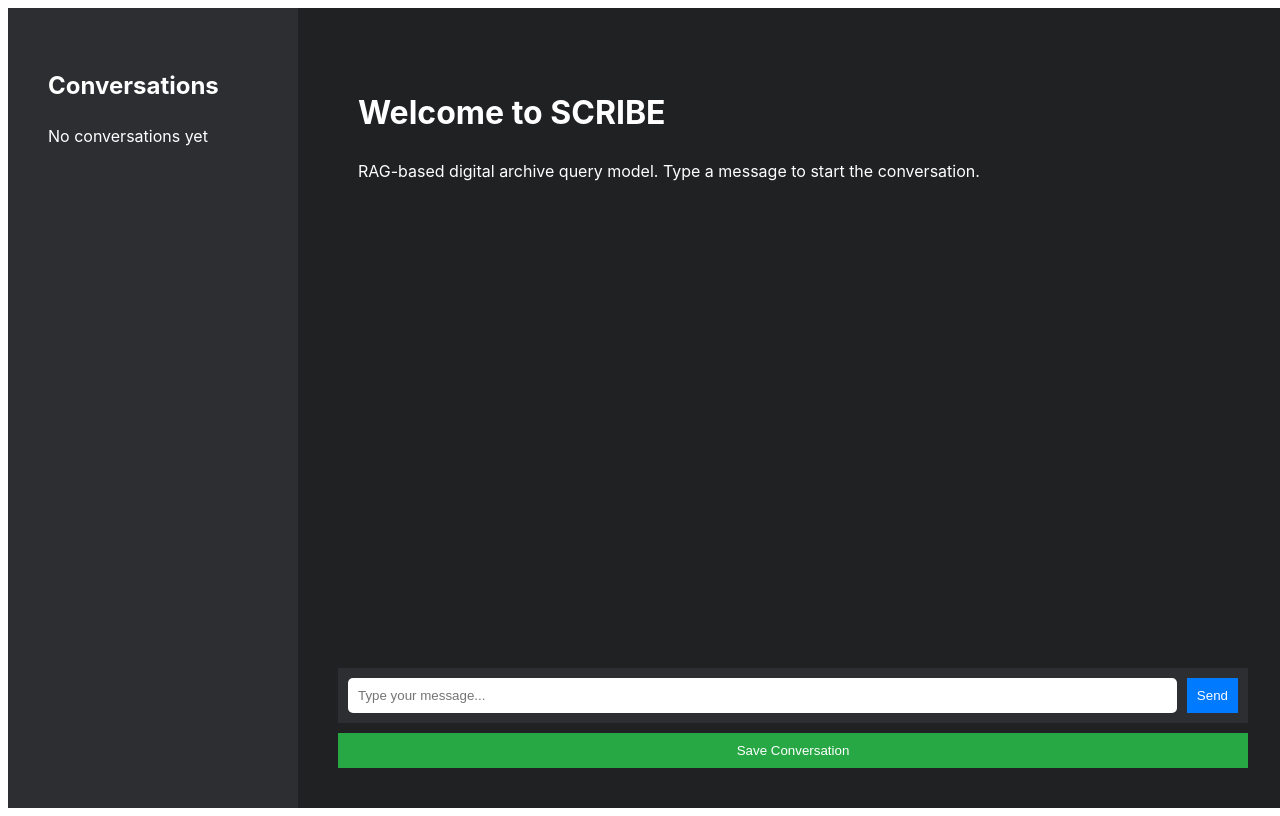
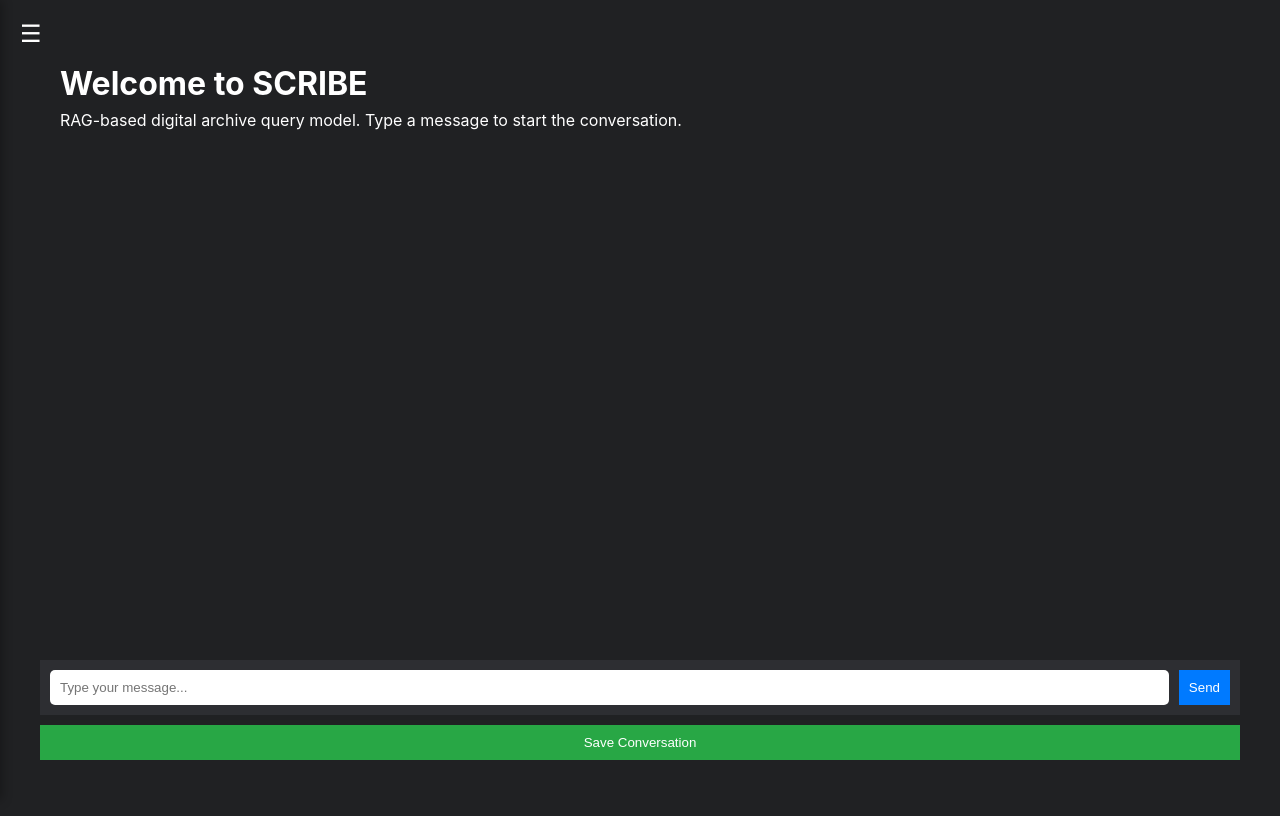
Before and after one commit to RileyHeike/scribe, a React (Vite) app in the folder scribe-app/: page / in a window 1280 px wide. Built offline with nearby package versions, Linux system fonts and the light colour scheme.

Commit message:
SideBar update

```diff
--- a/scribe-app/src/App.css
+++ b/scribe-app/src/App.css
@@ -1,3 +1,17 @@
+* {
+  margin: 0;
+  padding: 0;
+  box-sizing: border-box;
+}
+
+html, body {
+  height: 100%;
+  width: 100%;
+  background-color: #202123;
+  overflow: hidden;
+  border: none;
+}
+
 :root {
   font-family: Inter, system-ui, Avenir, Helvetica, Arial, sans-serif;
   line-height: 1.5;
@@ -7,22 +21,11 @@
 /* App container - side-by-side layout */
 .app-container {
   display: flex;
-  flex-direction: row;
   height: 100vh;
   width: 100vw;
   background-color: #202123;
   color: white;
   overflow: hidden;
-}
-
-/* Sidebar (History Panel) */
-.history-panel {
-  width: 250px;
-  background-color: #2d2e32;
-  padding: 20px;
-  overflow-y: auto;
-  flex-shrink: 0;
-  display: block;
 }
 
 /* Chat container now takes up the rest of the screen */
@@ -44,6 +47,7 @@
   overflow-y: auto;
   width: 100%;
   padding: 20px;
+  border: none;
 }
 
 /* Make sure chat bubbles don't overflow */
@@ -103,8 +107,7 @@
 }
 
 .hamburger-menu {
-  display: none;
-  position: absolute;
+  position: fixed;
   top: 20px;
   left: 20px;
   font-size: 24px;
@@ -112,22 +115,29 @@
   color: white;
   border: none;
   cursor: pointer;
+  z-index: 10;
+}
+
+.sidebar-overlay.show + .hamburger-menu {
+  display: none;
 }
 
 .sidebar-overlay {
-  display: none;
   position: fixed;
   top: 0;
   left: 0;
-  width: 100%;
+  width: 250px;
   height: 100%;
-  background-color: rgba(0, 0, 0, 0.7);
+  background-color: rgba(0, 0, 0);
+  box-shadow: 2px 0px 10px rgba(0, 0, 0, 0.3);
+  transform: translateX(-100%);
+  transition: transform 0.3s ease-in-out;
   justify-content: center;
   align-items: center;
 }
 
 .sidebar-overlay.show {
-  display: flex;
+  transform: translateX(0);
 }
 
 /* Sidebar Content */
@@ -146,7 +156,9 @@
   color: white;
   font-size: 24px;
   cursor: pointer;
-  float: right;
+  position: absolute;
+  top: 15px;
+  right: 15px;
 }
 
 
--- a/scribe-app/src/App.jsx
+++ b/scribe-app/src/App.jsx
@@ -7,7 +7,7 @@ const App = () => {
   const [conversations, setConversations] = useState([]);
   const [currentConversation, setCurrentConversation] = useState([]);
   const [welcomeVisible, setWelcomeVisible] = useState(true);
-  const [sidebarOpen, setSidebarOpen] = useState(false); // Tracks sidebar visibility
+  const [sidebarOpen, setSidebarOpen] = useState(false); // Sidebar always starts closed
 
   const handleSendMessage = (text) => {
     if (!text.trim()) return;
@@ -35,29 +35,18 @@ const App = () => {
 
   return (
     <div className="app-container">
-      {/* Sidebar (Always Visible on Large Screens) */}
-      <div className="history-panel">
+      {/* Hamburger Menu */}
+      {!sidebarOpen && (
+         <button className="hamburger-menu" onClick={() => setSidebarOpen(true)}>☰</button>
+      )}
+      {/* Sidebar Overlay - Permanently Toggled by the Button */}
+      <div className={`sidebar-overlay ${sidebarOpen ? "show" : ""}`}>
+        <button className="close-sidebar" onClick={() => setSidebarOpen(false)}>×</button>
         <ConversationHistory
           conversations={conversations}
           onLoadConversation={handleLoadConversation}
         />
       </div>
-
-      {/* Hamburger Menu for Small Screens */}
-      <button className="hamburger-menu" onClick={() => setSidebarOpen(true)}>☰</button>
-
-      {/* Sidebar Overlay (for Small Screens) */}
-      {sidebarOpen && (
-        <div className="sidebar-overlay" onClick={() => setSidebarOpen(false)}>
-          <div className="sidebar-content" onClick={(e) => e.stopPropagation()}>
-            <button className="close-sidebar" onClick={() => setSidebarOpen(false)}>×</button>
-            <ConversationHistory
-              conversations={conversations}
-              onLoadConversation={handleLoadConversation}
-            />
-          </div>
-        </div>
-      )}
 
       {/* Chat Section */}
       <div className="chat-container">
```
